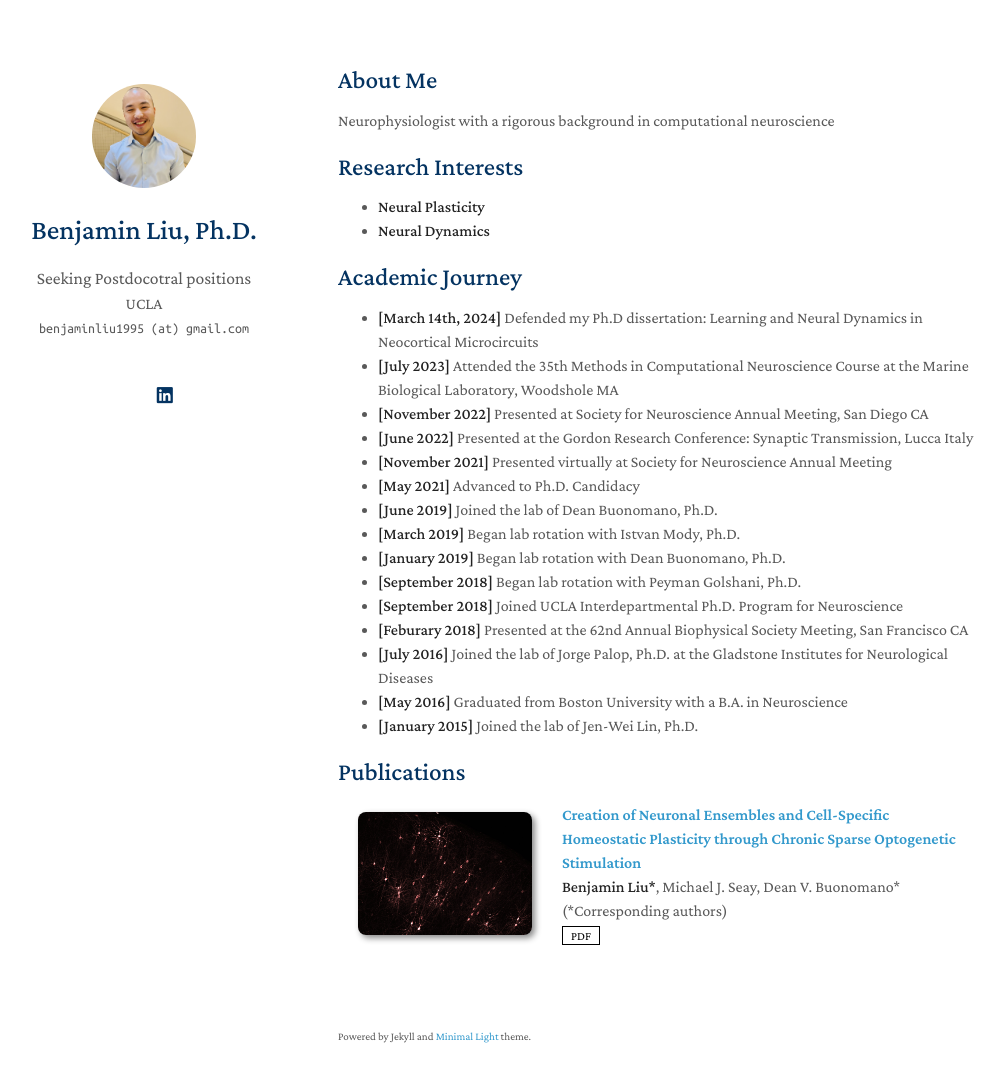
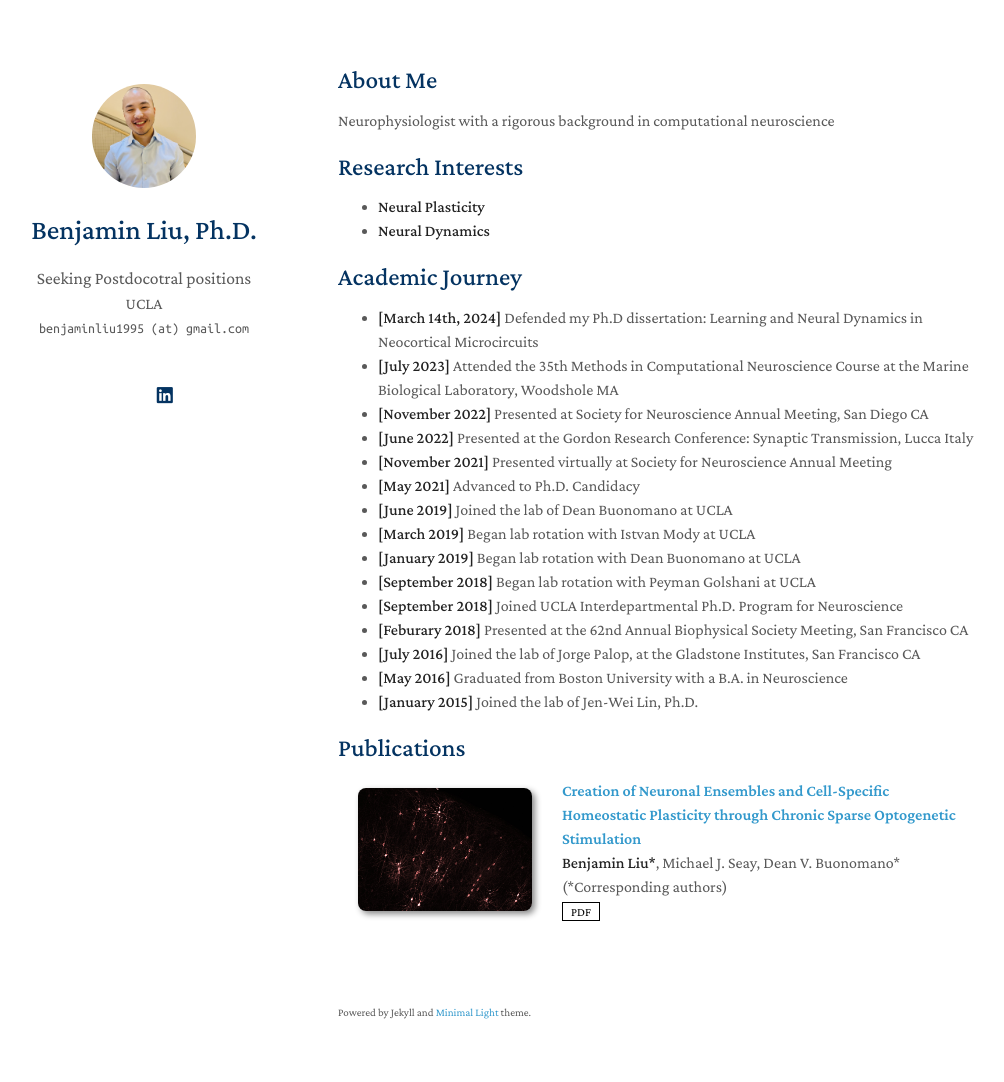
Before and after one commit to liuliuben/liuliuben.github.io, a Jekyll site: the page built from index.md, in a window 1280 px wide and 1117 px high. Shown: the top 1082 px of the window, without its empty margins (132-1136 px from the left). Built offline with Jekyll 4.4.1, drawn with Linux system fonts in a browser that asks for light colours; nearby versions of some CDN libraries; a style sheet for code colours, icons or effects is not loaded; our own code applies the rules of GitHub Pages for plain Markdown files.

Commit message:
Update index.md

```diff
--- a/index.md
+++ b/index.md
@@ -19,13 +19,13 @@ Neurophysiologist with a rigorous background in computational neuroscience
 - **[June 2022]** Presented at the Gordon Research Conference: Synaptic Transmission, Lucca Italy
 - **[November 2021]** Presented virtually at Society for Neuroscience Annual Meeting
 - **[May 2021]** Advanced to Ph.D. Candidacy
-- **[June 2019]** Joined the lab of Dean Buonomano, Ph.D.
-- **[March 2019]** Began lab rotation with Istvan Mody, Ph.D.
-- **[January 2019]** Began lab rotation with Dean Buonomano, Ph.D.
-- **[September 2018]** Began lab rotation with Peyman Golshani, Ph.D.
+- **[June 2019]** Joined the lab of Dean Buonomano at UCLA
+- **[March 2019]** Began lab rotation with Istvan Mody at UCLA
+- **[January 2019]** Began lab rotation with Dean Buonomano at UCLA
+- **[September 2018]** Began lab rotation with Peyman Golshani at UCLA
 - **[September 2018]** Joined UCLA Interdepartmental Ph.D. Program for Neuroscience
 - **[Feburary 2018]** Presented at the 62nd Annual Biophysical Society Meeting, San Francisco CA
-- **[July 2016]** Joined the lab of Jorge Palop, Ph.D. at the Gladstone Institutes for Neurological Diseases
+- **[July 2016]** Joined the lab of Jorge Palop, at the Gladstone Institutes, San Francisco CA
 - **[May 2016]** Graduated from Boston University with a B.A. in Neuroscience
 - **[January 2015]** Joined the lab of Jen-Wei Lin, Ph.D.
 
```
